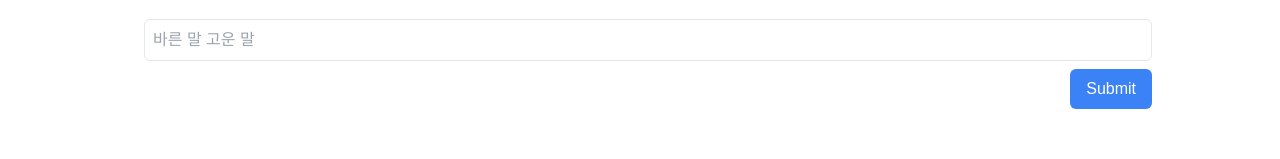
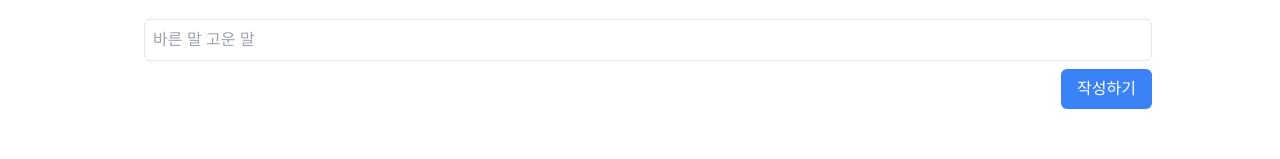
Before and after one commit to crohasang/prolog, a React (Vite) app: page /content/1 in a window 1280 px wide. Shown: the part 381-540 px from the top of the page. Built offline with nearby package versions, Linux system fonts and the light colour scheme; a web font is replaced by a local one.

Commit message:
Feat: Update SubmitBtn

```diff
--- a/src/components/atoms/SubmitBtn.tsx
+++ b/src/components/atoms/SubmitBtn.tsx
@@ -2,9 +2,9 @@ const SubmitBtn = () => {
   return (
     <button
       type="submit"
-      className="mt-2 px-4 py-2 bg-blue-500 dark:bg-white text-white dark:text-black rounded-md float-right"
+      className="mt-2 px-4 py-2 bg-blue-500  text-white  rounded-md float-right"
     >
-      Submit
+      작성하기
     </button>
   );
 };
```
